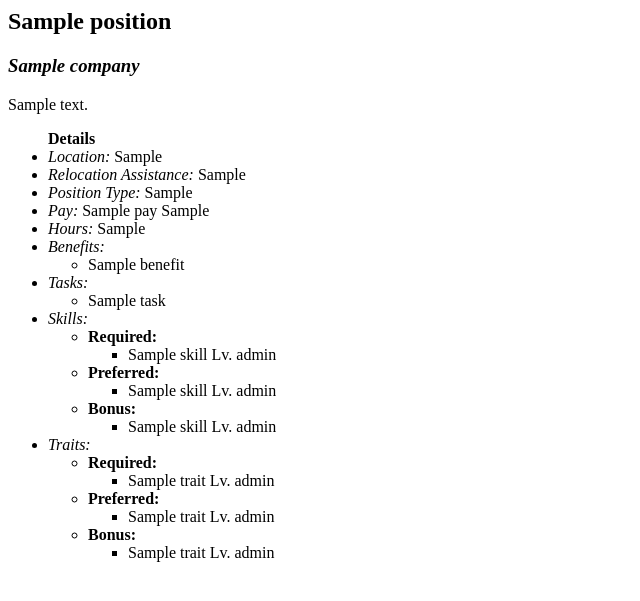
After one commit to StevenDRiggs/job-matching-robot, a Django app: template jmr2/company/templates/company/position_detail.html in a window 1280 px wide. The commit adds this page. Shown: the top 601 px of the page, without its empty margins (0-640 px from the left). Run offline with Django 5.2, Linux system fonts and the light colour scheme; the template is opened without the code that fills it: most values are stand-ins (such as "Sample title", 1, 10 or a date in 2020); parts of the project's set-up code (start-up, migrations or seed data) failed here and were passed over.

Commit message:
added position detail page; TODO: update with links to benefit/skill/trait detail pages

```diff
--- a/jmr2/company/urls.py
+++ b/jmr2/company/company_urls.py
@@ -1,6 +1,9 @@
 from django.urls import path
 
-from .views import CompanyDetailView, CompanyIndexView
+from .views import (
+    CompanyDetailView,
+    CompanyIndexView,
+)
 
 
 app_name = 'company'
--- a/jmr2/company/templates/company/company_detail.html
+++ b/jmr2/company/templates/company/company_detail.html
@@ -1 +1,7 @@
 <h1>{{ company.name }}</h1>
+
+<ul>
+    {% for position in company.positions.all %}
+        <li><a href="{% url 'position:position-detail' position.pk %}">{{ position.title }}</a></li>
+    {% endfor %}
+</ul>
--- /dev/null
+++ b/jmr2/company/templates/company/position_detail.html
@@ -0,0 +1,89 @@
+<h2>{{ position.title }}</h2>
+<h3><em>{{ position.company }}</em></h3>
+
+<p>{{ position.description }}</p>
+
+<ul>
+    <strong>Details</strong>
+    <li><em>Location:</em>&nbsp;{{ position.get_location }}</li>
+    <li><em>Relocation Assistance:</em> {{ position.get_relocation_assistance }}</li>
+    <li><em>Position Type:</em> {{ position.get_position_type }}</li>
+    <li><em>Pay:</em> {{ position.pay }} {{ position.get_pay_frequency }}</li>
+    <li><em>Hours:</em> {{ position.get_hours }}</li>
+    <li><em>Benefits:</em>
+        <ul>
+            {% for benefit in position.benefits.all %}
+                <li>{{ benefit }}</li>
+            {% endfor %}
+        </ul>
+    </li>
+    <li><em>Tasks:</em>
+        <ul>
+            {% for task in position.tasks.all %}
+                <li>{{ task }}</li>
+            {% endfor %}
+        </ul>
+    </li>
+    <li><em>Skills:</em>
+        <ul>
+            {% if position.get_required_skills %}
+                <li><strong>Required:</strong>
+                    <ul>
+                        {% for skill, level in position.get_required_skills %}
+                            <li>{{ skill }} Lv. {{ level }}</li>
+                        {% endfor %}
+                    </ul>
+                </li>
+            {% endif %}
+            {% if position.get_preferred_skills %}
+                <li><strong>Preferred:</strong>
+                    <ul>
+                        {% for skill, level in position.get_preferred_skills %}
+                            <li>{{ skill }} Lv. {{ level }}</li>
+                        {% endfor %}
+                    </ul>
+                </li>
+            {% endif %}
+            {% if position.get_bonus_skills %}
+                <li><strong>Bonus:</strong>
+                    <ul>
+                        {% for skill, level in position.get_bonus_skills %}
+                            <li>{{ skill }} Lv. {{ level }}</li>
+                        {% endfor %}
+                    </ul>
+                </li>
+            {% endif %}
+        </ul>
+    </li>
+    <li><em>Traits:</em>
+        <ul>
+            {% if position.get_required_traits %}
+                <li><strong>Required:</strong>
+                    <ul>
+                        {% for trait, level in position.get_required_traits %}
+                            <li>{{ trait }} Lv. {{ level }}</li>
+                        {% endfor %}
+                    </ul>
+                </li>
+            {% endif %}
+            {% if position.get_preferred_traits %}
+                <li><strong>Preferred:</strong>
+                    <ul>
+                        {% for trait, level in position.get_preferred_traits %}
+                            <li>{{ trait }} Lv. {{ level }}</li>
+                        {% endfor %}
+                    </ul>
+                </li>
+            {% endif %}
+            {% if position.get_bonus_traits %}
+                <li><strong>Bonus:</strong>
+                    <ul>
+                        {% for trait, level in position.get_bonus_traits %}
+                            <li>{{ trait }} Lv. {{ level }}</li>
+                        {% endfor %}
+                    </ul>
+                </li>
+            {% endif %}
+        </ul>
+    </li>
+</ul>
--- a/jmr2/jmr2/urls.py
+++ b/jmr2/jmr2/urls.py
@@ -18,6 +18,7 @@ from django.contrib import admin
 from django.urls import include, path
 
 urlpatterns = [
-    path('companies/', include('company.urls')),
+    path('positions/', include('company.position_urls')),
+    path('companies/', include('company.company_urls')),
     path('admin/', admin.site.urls),
 ]
```
Also changed, not shown: jmr2/company/models.py (+88 -19 lines), jmr2/company/position_urls.py (added, +13 -0 lines), jmr2/company/views.py (+9 -2 lines).
